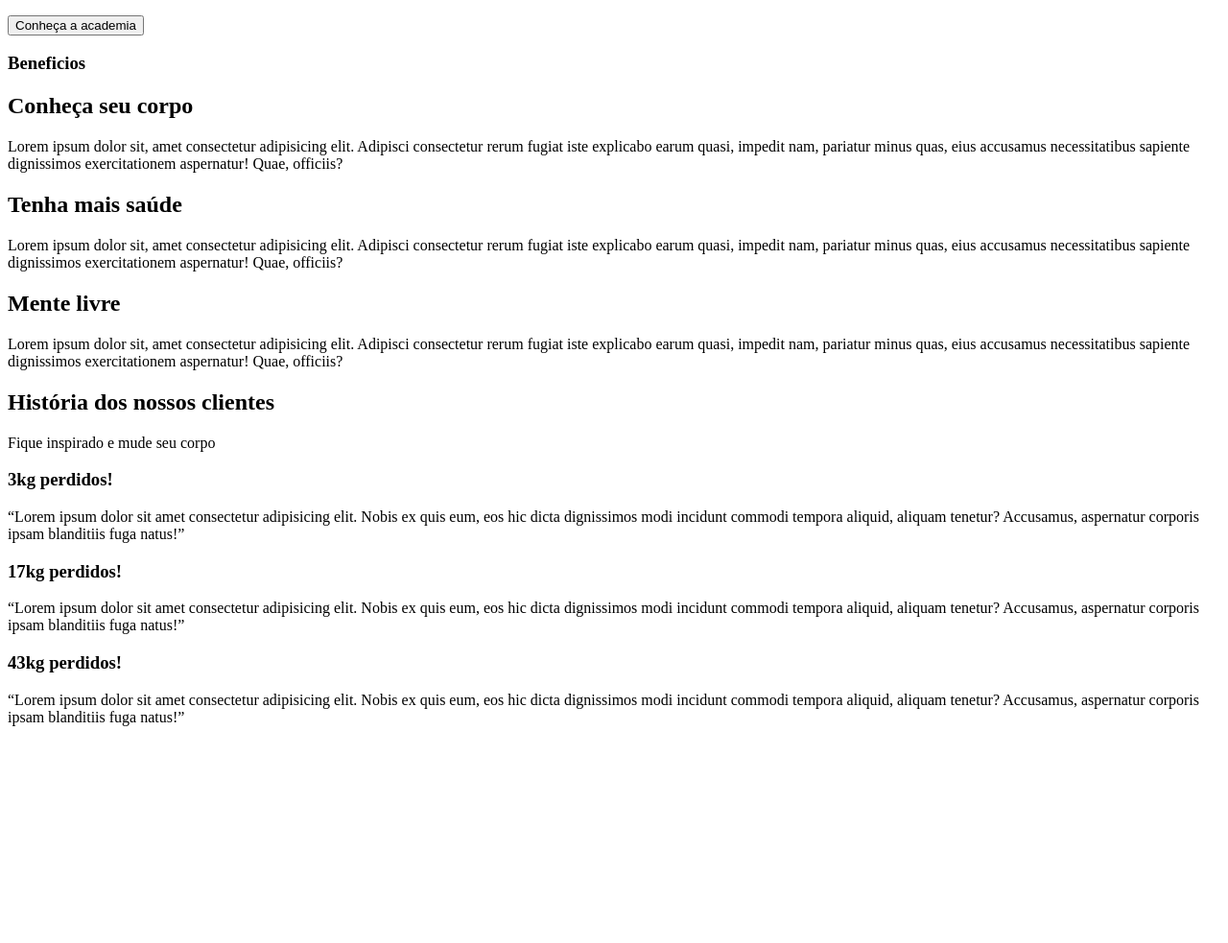
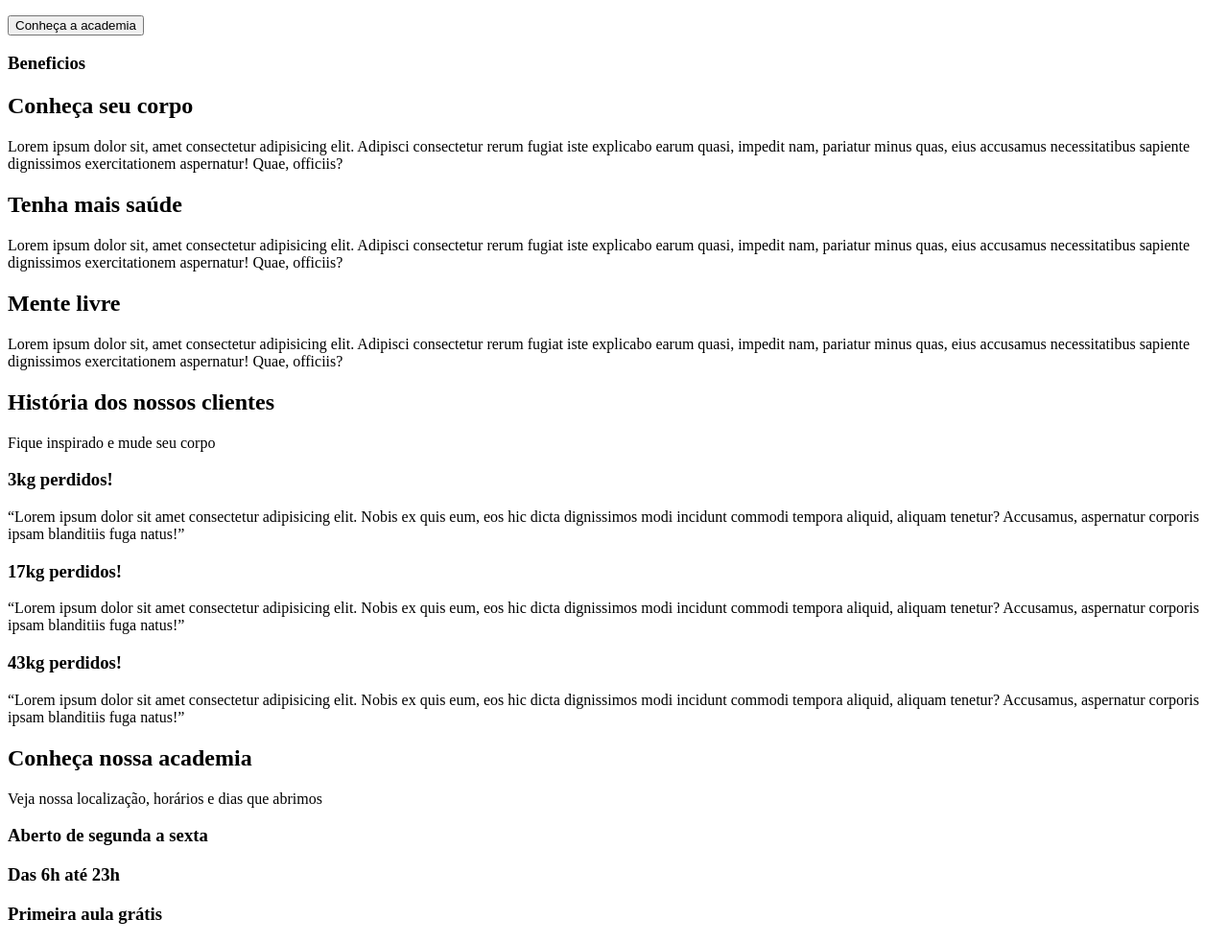
Before and after one commit to Ranieeery/Firstday, a plain HTML site: page index.html in a window 1280 px wide. Shown: the part 92-1075 px from the top of the page at 96% size. Before the commit the page ends 857 px from the top, so only its background shows below. Drawn offline with Linux system fonts and the light colour scheme.

Commit message:
feat: conheça section

```diff
--- a/index.html
+++ b/index.html
@@ -74,6 +74,19 @@
           >
         </div>
       </section>
+      <section id="conheca">
+        <h2>Conheça nossa academia</h2>
+        <p>Veja nossa localização, horários e dias que abrimos</p>
+        <div>
+          <h3>Aberto de segunda a sexta</h3>
+        </div>
+        <div>
+          <h3>Das 6h até 23h</h3>
+        </div>
+        <div>
+          <h3>Primeira aula grátis</h3>
+        </div>
+      </section>
     </main>
   </body>
 </html>
```
